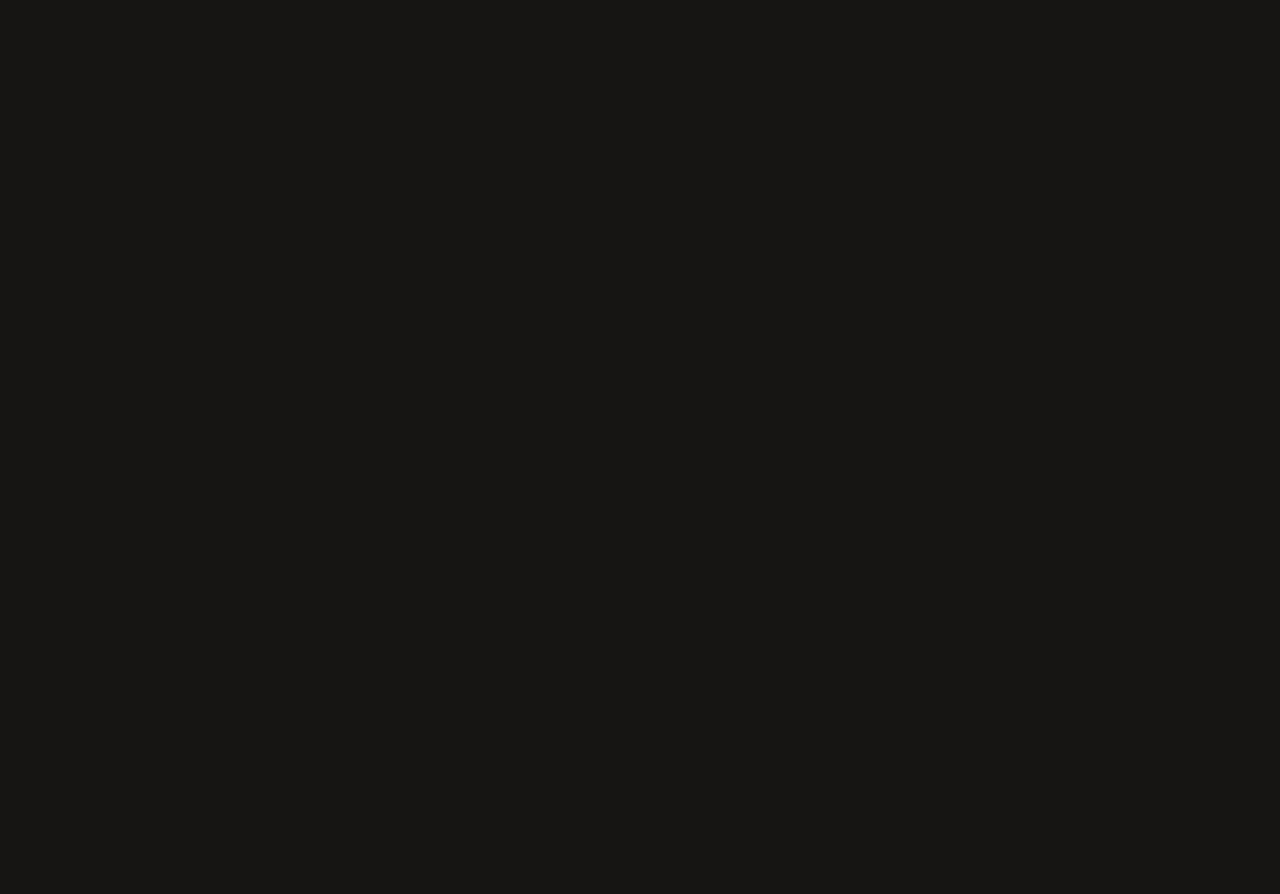
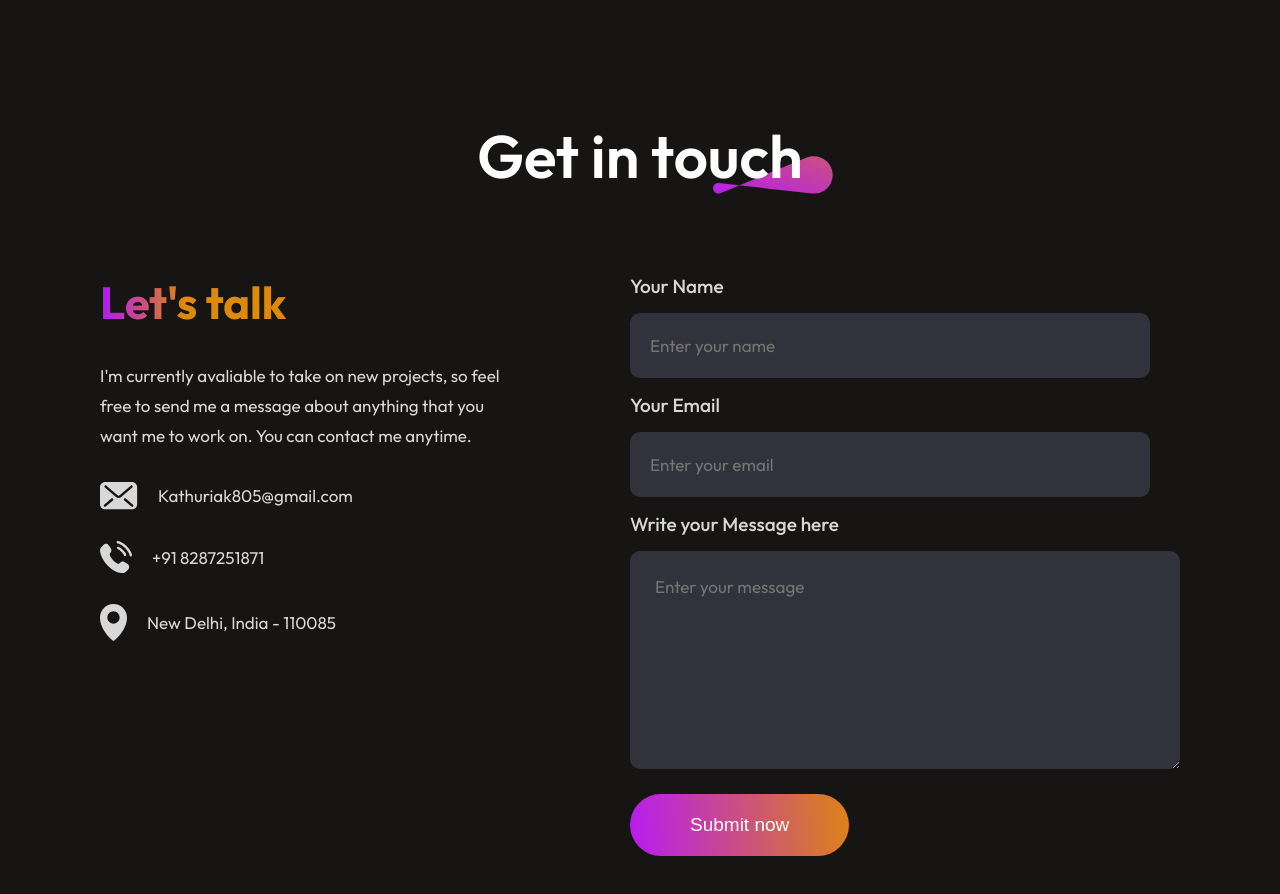
Before and after one commit to imkashishkathuria/my-portfolio, a React (Vite) app: page / in a window 1280 px wide. Shown: the part 3471-4365 px from the top of the page. Before the commit the page ends 3549 px from the top, so only its background shows below. Built offline with nearby package versions, Linux system fonts and the light colour scheme.

Commit message:
completed contact section

```diff
--- a/src/App.jsx
+++ b/src/App.jsx
@@ -1,4 +1,5 @@
 import About from "./Components/About/About"
+import Contact from "./Components/Contact/Contact"
 import Hero from "./Components/Hero/Hero"
 import MyWork from "./Components/MyWork/MyWork"
 import Navbar from "./Components/Navbar/Navbar"
@@ -13,6 +14,7 @@
       <About />
       <Services />
       <MyWork />
+      <Contact />
     </div>
   )
 }
--- /dev/null
+++ b/src/Components/Contact/Contact.css
@@ -0,0 +1,122 @@
+.contact{
+    display: flex;
+    flex-direction: column;
+    align-items: center;
+    justify-content: center;
+    gap: 80px;
+    margin: 80px 100px;
+}
+
+.contact-title{
+    position: relative;
+}
+
+.contact-title h1{
+    padding: 0px 30px;
+    font-size: 60px;
+    font-weight: 600;
+}
+
+.contact-title img{
+    position: absolute;
+    bottom: 0;
+    right: 0;
+    z-index: -1;
+    width: 120px;
+}
+.contact-section{
+    display: flex;
+    gap: 110px;
+
+}
+
+.contact-left{
+    display: flex;
+    flex-direction: column;
+    gap: 30px;
+}
+
+.contact-left h1{
+    font-size: 45px;
+    font-weight: 700;
+    background: linear-gradient(270deg, #DF8908 80%, #B415FF 100%);
+    background-clip: text;
+    -webkit-background-clip: text;
+    -webkit-text-fill-color: transparent;
+}
+
+.contact-left p{
+    max-width: 800px;
+    color: #D8D8D8;
+    font-size: 17px;
+    line-height: 30px;
+}
+
+.contact-details{
+    display: flex;
+    flex-direction: column;
+    gap: 30px;
+    color: #d8d8d8;
+    font-size: 17px;
+}
+
+.contact-detail{
+    display: flex;
+    align-items: center;
+    gap: 20px;
+
+}
+
+.contact-right{
+    display: flex;
+    flex-direction: column;
+    align-items: start;
+    gap: 15px;
+}
+
+.contact-right label{
+    color: #D8D8D8;
+    font-size: 19px;
+    font-weight: 500;
+}
+
+.contact-right input{
+    border: none;
+    width: 500px;
+    height: 65px;
+    padding-left: 20px;
+    border-radius: 10px;
+    background: #32323c;
+    color: #a0a0a0;
+    font-family: Outfit;
+    font-size: 17px;
+}
+
+.contact-right textarea{
+    width: 500px;
+    border: none;
+    padding: 25px;
+    border-radius: 10px;
+    background: #32323c;
+    color: #a0a0a0;
+    font-family: Outfit;
+    font-size: 17px;
+}
+
+.contact-submit{
+    border: none;
+    color: white;
+    border-radius: 50px;
+    background: linear-gradient(264deg, #DF8909 -5.09%, #B415FF 106.28%);
+    font-size: 19px;
+    padding: 20px 60px;
+    margin-bottom: 50px;
+    margin-top: 10px;
+    cursor: pointer;
+    transition: 0.3s;
+}
+
+.contact-submit:hover{
+    transform: scale(1.1);
+    transition: 0.3s;
+}
--- /dev/null
+++ b/src/Components/Contact/Contact.jsx
@@ -0,0 +1,47 @@
+import './Contact.css';
+import theme_pattern from '../../assets/theme_pattern.svg'
+import mail_icon from '../../assets/mail_icon.svg'
+import call_icon from '../../assets/call_icon.svg'
+import location_icon from '../../assets/location_icon.svg'
+
+const Contact = () => {
+  return (
+    <div className="contact">
+      <div className="contact-title">
+        <h1>Get in touch</h1>
+            <img src={theme_pattern} alt='' />
+      </div>
+      <div className="contact-section">
+        <div className="contact-left">
+            <h1>Let's talk</h1>
+            <p>I'm currently avaliable to take on new projects, so feel free to send me a message about anything that you want me to work on. You can contact me anytime.</p>
+            <div className="contact-details">
+                <div className="contact-detail">
+                    <img src={mail_icon} alt='' />
+                    <p>Kathuriak805@gmail.com</p>
+                </div>
+                <div className="contact-detail">
+                    <img src={call_icon} alt='' />
+                    <p>+91 8287251871</p>
+                </div>
+                <div className="contact-detail">
+                    <img src={location_icon} alt='' />
+                    <p>New Delhi, India - 110085</p>
+                </div>
+            </div>
+        </div>
+        <form className="contact-right">
+            <label htmlFor=''>Your Name</label>
+            <input type='text' placeholder='Enter your name' name='name' />
+            <label htmlFor=''>Your Email</label>
+            <input type='email' placeholder='Enter your email' name='email' />
+            <label htmlFor=''>Write your Message here</label>
+            <textarea name="message" rows="8" placeholder='Enter your message'></textarea>
+            <button type='submit' className="contact-submit">Submit now</button>
+        </form>
+      </div>
+    </div>
+  )
+}
+
+export default Contact
--- a/src/Components/Hero/Hero.jsx
+++ b/src/Components/Hero/Hero.jsx
@@ -2,6 +2,10 @@
 import profile_img from '../../assets/profile_img.jpg';
 
 const Hero = () => {
+  const handleResumeClick = ()=>{
+    document.title = "My Resume - Kashish";
+    window.open('/My Resume - Kashish.pdf', '_blank');
+  }
   return (
     <div className='hero'>
 
@@ -15,7 +19,7 @@
                 Connect With Me
 
             </div>
-            <div onClick={()=>window.open('/My_Resume.pdf','_blank')} className="hero-resume">My Resume</div>
+            <div onClick={handleResumeClick} className="hero-resume">My Resume</div>
         </div>
     </div>
   )
--- a/src/Components/MyWork/MyWork.css
+++ b/src/Components/MyWork/MyWork.css
@@ -54,7 +54,7 @@
     padding: 25px 60px;
     font-size: 17px;
     font-weight: 500;
-    margin-bottom: 80px;
+    margin-bottom: 40px;
     transition: 0.6s;
     cursor: pointer;
     /* background: linear-gradient(267deg, #DA7C25 0.36%, #B923E1 102.06%); */
```
Also changed, not shown: 2 other files (tests, documents, lock files or other folders).
